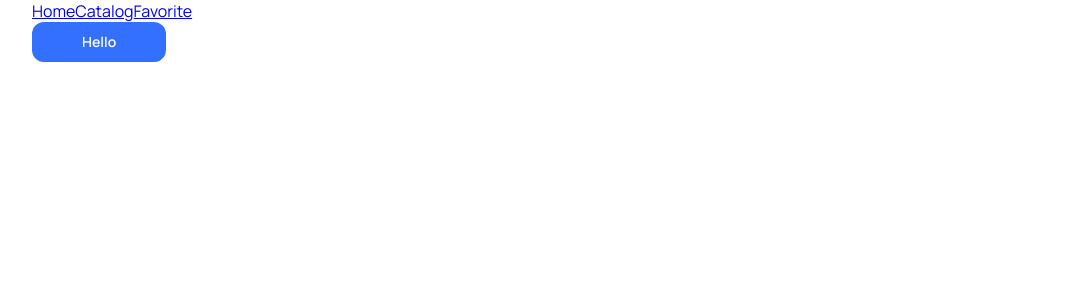
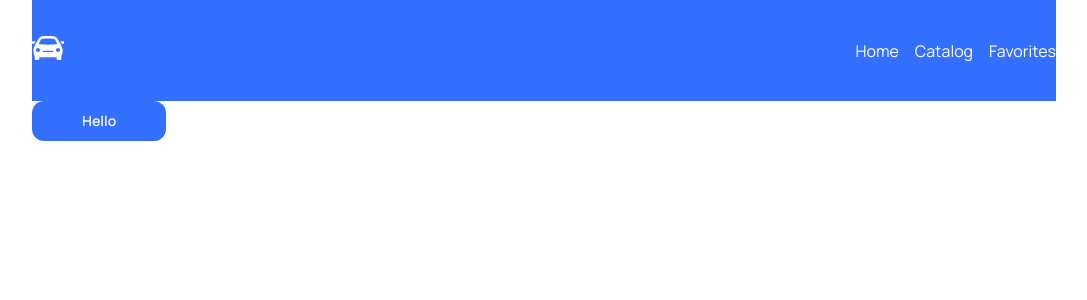
Before and after one commit to Ivan011001/car-rental, a React (Vite) app: page / in a window 1280 px wide. Shown: the top 300 px of the page, without its empty margins (96-1183 px from the left). Built offline with nearby package versions, Linux system fonts and the light colour scheme.

Commit message:
added header

```diff
--- /dev/null
+++ b/src/components/Header/Header.jsx
@@ -0,0 +1,15 @@
+import Logo from "../ui/Logo/Logo";
+import Nav from "../ui/Nav/Nav";
+
+import { StyledHeader } from "./Header.styled";
+
+const Header = () => {
+  return (
+    <StyledHeader>
+      <Logo />
+      <Nav />
+    </StyledHeader>
+  );
+};
+
+export default Header;
--- /dev/null
+++ b/src/components/Header/Header.styled.js
@@ -0,0 +1,10 @@
+import styled from "styled-components";
+
+export const StyledHeader = styled.header`
+  display: flex;
+  align-items: center;
+  justify-content: space-between;
+
+  background-color: var(--accent-color);
+  padding: 32px 0px;
+`;
--- /dev/null
+++ b/src/components/Header/index.js
@@ -0,0 +1 @@
+export { default } from "./Header";
--- /dev/null
+++ b/src/components/ui/Logo/Logo.jsx
@@ -0,0 +1,13 @@
+import { StyledLogo, StyledLogoIcon } from "./Logo.styled";
+
+const Logo = () => {
+  return (
+    <StyledLogo to="/">
+      <StyledLogoIcon>
+        <use xlinkHref="/sprite.svg#icon-logo" />
+      </StyledLogoIcon>
+    </StyledLogo>
+  );
+};
+
+export default Logo;
--- /dev/null
+++ b/src/components/ui/Logo/Logo.styled.js
@@ -0,0 +1,11 @@
+import styled from "styled-components";
+
+import { Link } from "react-router-dom";
+
+export const StyledLogo = styled(Link)``;
+
+export const StyledLogoIcon = styled.svg`
+  height: 32px;
+  width: 32px;
+  fill: #fff;
+`;
--- /dev/null
+++ b/src/components/ui/Logo/index.js
@@ -0,0 +1 @@
+export { default } from "./Logo";
--- /dev/null
+++ b/src/components/ui/Nav/Nav.jsx
@@ -0,0 +1,13 @@
+import { StyledNav, StyledNavLink } from "./Nav.styled";
+
+const Nav = () => {
+  return (
+    <StyledNav>
+      <StyledNavLink to="/">Home</StyledNavLink>
+      <StyledNavLink to="/catalog">Catalog</StyledNavLink>
+      <StyledNavLink to="/favorites">Favorites</StyledNavLink>
+    </StyledNav>
+  );
+};
+
+export default Nav;
--- /dev/null
+++ b/src/components/ui/Nav/Nav.styled.js
@@ -0,0 +1,20 @@
+import styled from "styled-components";
+
+import { NavLink } from "react-router-dom";
+
+export const StyledNav = styled.nav`
+  display: flex;
+  align-items: center;
+  gap: 16px;
+`;
+
+export const StyledNavLink = styled(NavLink)`
+  color: #fff;
+  color: ${(props) => console.log(props)};
+  transition: var(--transition);
+
+  &:hover,
+  &:focus {
+    color: var(--hover-color);
+  }
+`;
--- /dev/null
+++ b/src/components/ui/Nav/index.js
@@ -0,0 +1 @@
+export { default } from "./Nav";
--- a/src/index.css
+++ b/src/index.css
@@ -23,6 +23,10 @@ body {
   margin: 0;
   min-width: 320px;
   min-height: 100vh;
+}
+
+::-webkit-scrollbar {
+  display: none;
 }
 
 #root {
@@ -59,3 +63,7 @@ button {
   font-family: Manrope, sans-serif;
   cursor: pointer;
 }
+
+a {
+  text-decoration: none;
+}
--- a/src/pages/SharedLayout.jsx
+++ b/src/pages/SharedLayout.jsx
@@ -1,20 +1,16 @@
 import { Outlet } from "react-router-dom";
-import { Link } from "react-router-dom";
+
+import Header from "../components/Header";
 
 const SharedLayout = () => {
   return (
-    <div>
-      <header>
-        <nav>
-          <Link to="/">Home</Link>
-          <Link to="/catalog">Catalog</Link>
-          <Link to="/favorites">Favorite</Link>
-        </nav>
-      </header>
+    <>
+      <Header />
+
       <main>
         <Outlet />
       </main>
-    </div>
+    </>
   );
 };
 
```
Also changed, not shown: public/sprite.svg.
